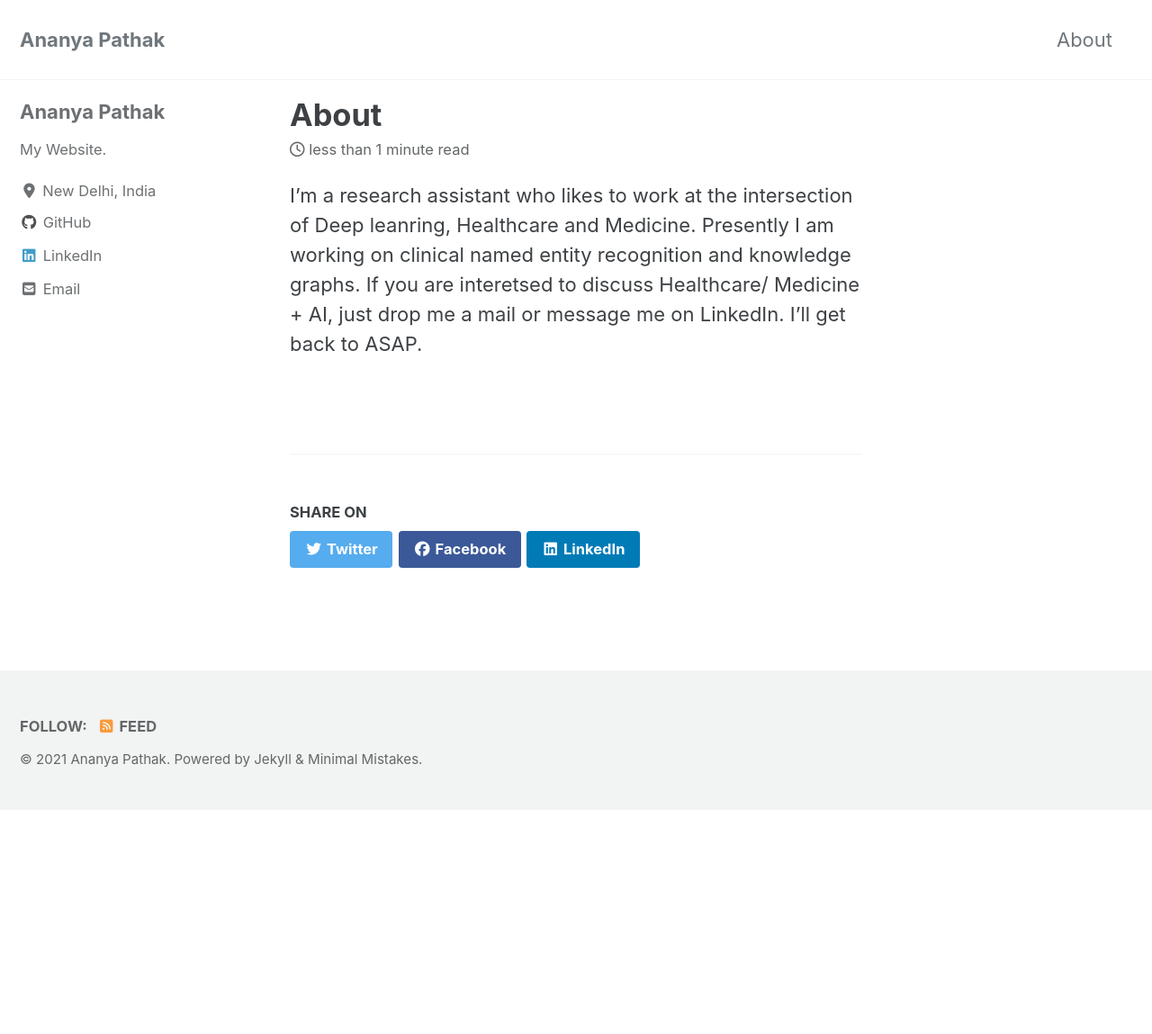
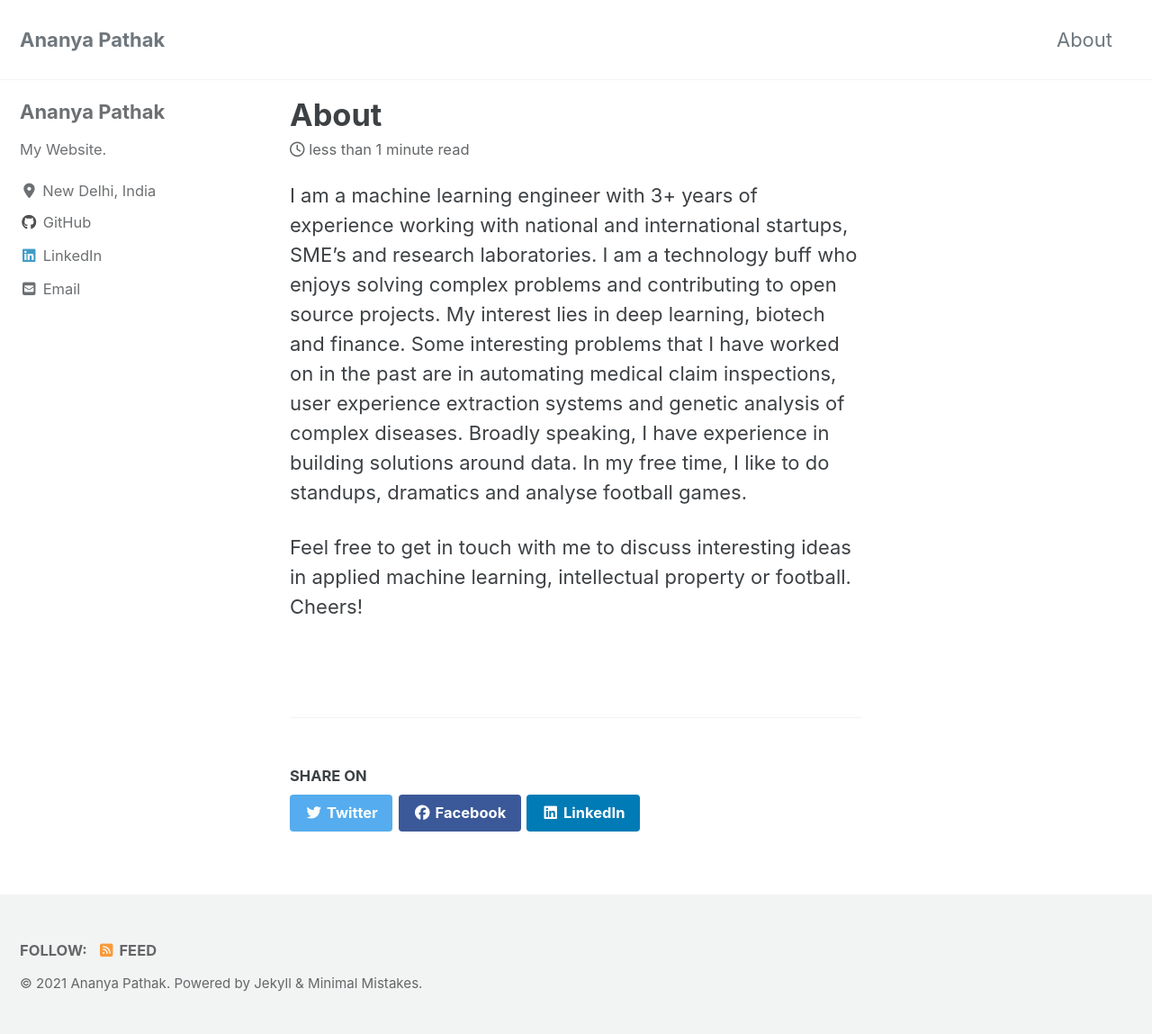
Before and after one commit to AnanyaP-WDW/EpcLoler.github.io, a Jekyll site: the page built from _pages/about.md, in a window 1280 px wide. Shown: the whole page at 90% size. Built offline with Jekyll 4.4.1, drawn with Linux system fonts in a browser that asks for light colours; cached includes are drawn as plain includes; nearby versions of some CDN libraries; before the commit the page ends 900 px from its top, so only the background shows below that.

Commit message:
updated About page

```diff
--- a/_pages/about.md
+++ b/_pages/about.md
@@ -2,7 +2,6 @@
 title: "About"
 permalink: /about/
 ---
-I'm a research assistant who likes to work at the intersection of Deep leanring, Healthcare  and Medicine.
-Presently I am working on clinical named entity recognition and knowledge graphs.
-If you are interetsed to discuss Healthcare/ Medicine + AI, just drop me a mail or message me on LinkedIn.
-I'll get back to ASAP.
+I am a machine learning engineer with 3+ years of experience working with national and international startups, SME's and research laboratories. I am a technology buff who enjoys solving complex problems and contributing to open source projects. My interest lies in deep learning, biotech and finance. Some interesting problems that I have worked on in the past are in automating medical claim inspections, user experience extraction systems and genetic analysis of complex diseases. Broadly speaking, I have experience in building solutions around data. In my free time, I like to do standups, dramatics and analyse football games.
+
+Feel free to get in touch with me to discuss interesting ideas in applied machine learning, intellectual property or football. Cheers!
```
